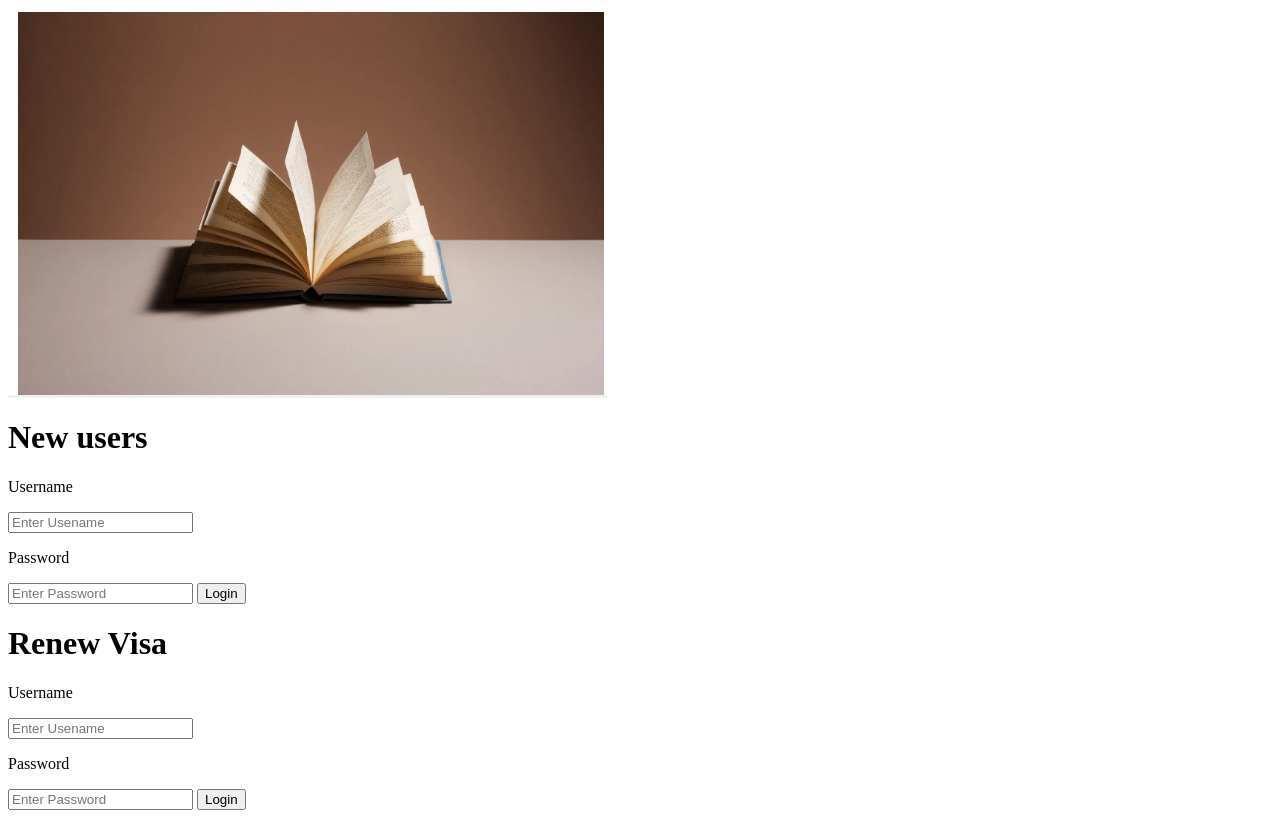
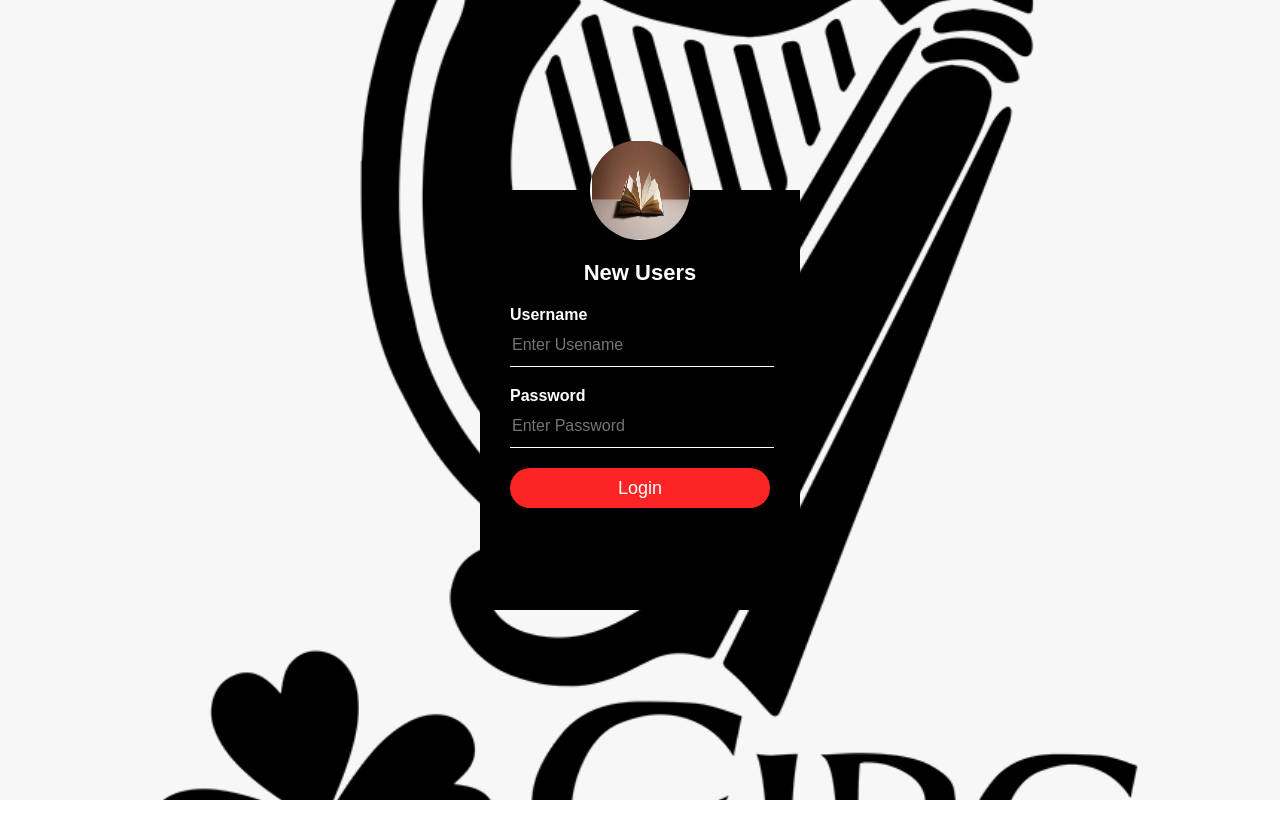
Before and after one commit to lepidu/CPD_GroupProject, a plain HTML site: page html/login.html in a window 1280 px wide. After the commit the page ends 800 px from the top, so only its background shows below. Drawn offline with Linux system fonts and the light colour scheme.

Commit message:
second commit

```diff
--- a/html/login.html
+++ b/html/login.html
@@ -1,10 +1,12 @@
+<!DOCTYPE html>
 <html lang="en">
 <head>
     <meta charset="UTF-8">
     <meta http-equiv="X-UA-Compatible" content="IE=edge">
     <meta name="viewport" content="width=device-width, initial-scale=1.0">
     <title>Login</title>
-    <link rel="stylesheet" type="text" href="../css/style.css">
+    <link rel="stylesheet" type="text/css" href="../css/style.css">
+    <script src="/js/script.js"></script>
 </head>
 
 
@@ -13,22 +15,8 @@
 <body>
     <div class="loginbox">
     <img src="../image/book.png" class="avatar"/>
-    <h1>New users</h1>
+    <h1>New Users</h1>
     <form action="form_new.html" >
-        <p>Username</p>
-        <input type="text" id="username" name="username" placeholder="Enter Usename" required>
-
-        <p>Password</p>
-        <input type="password" name="psw" id="psw" pattern="(?=.*\d)(?=.*[a-z])(?=.*[A-Z])(?=.*[!@#$%^&*(),.?:{}|}]).{8,}"
-         placeholder="Enter Password" title="Must contain at least one number and one uppercase and lowercase letter,
-          some special characters ,and at least 8 or more characters" required>
-        <input type="submit" name="" value="Login">
-
-    </div>
-
-    </form>
-    <h1>Renew Visa</h1>
-    <form action="renewal_form.html" >
         <p>Username</p>
         <input type="text" id="username" name="username" placeholder="Enter Usename" required>
 
@@ -43,6 +31,7 @@
     </form>
 
 
+
 </body>
 
 </html>
```
